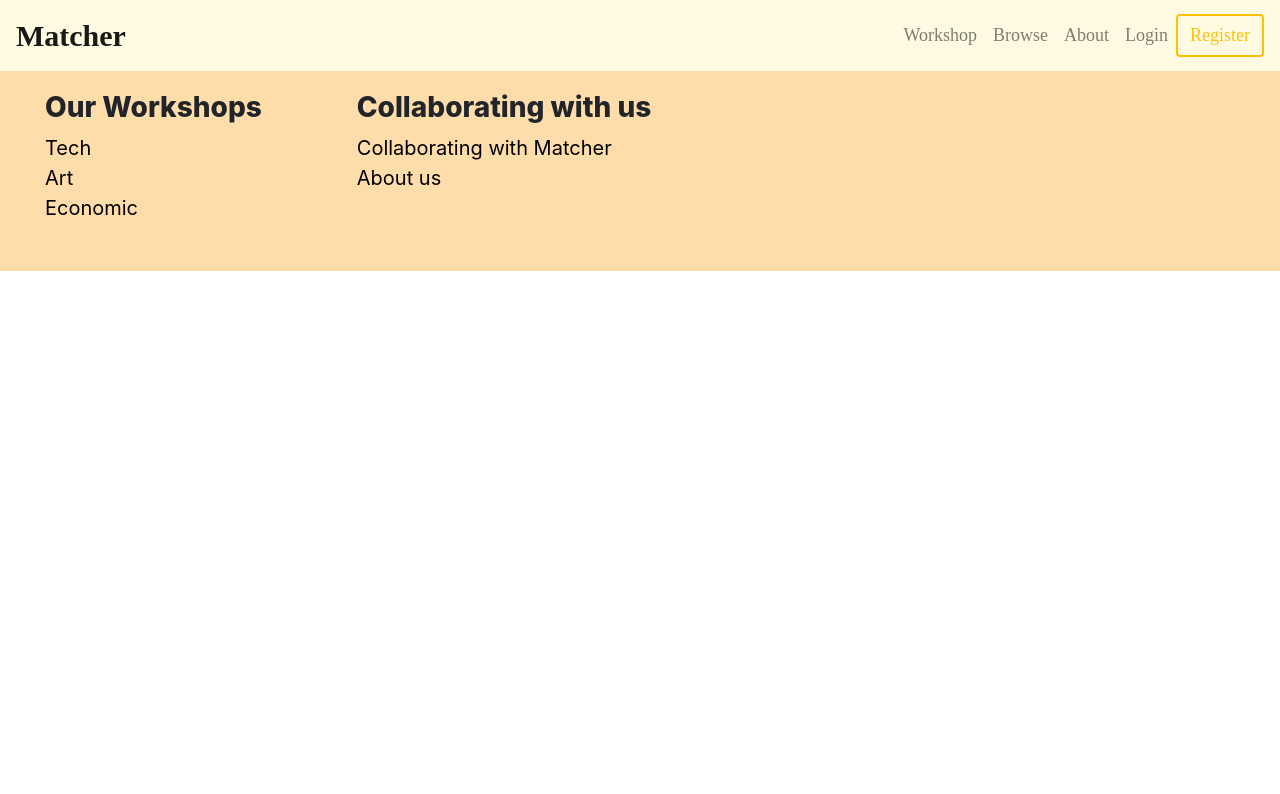
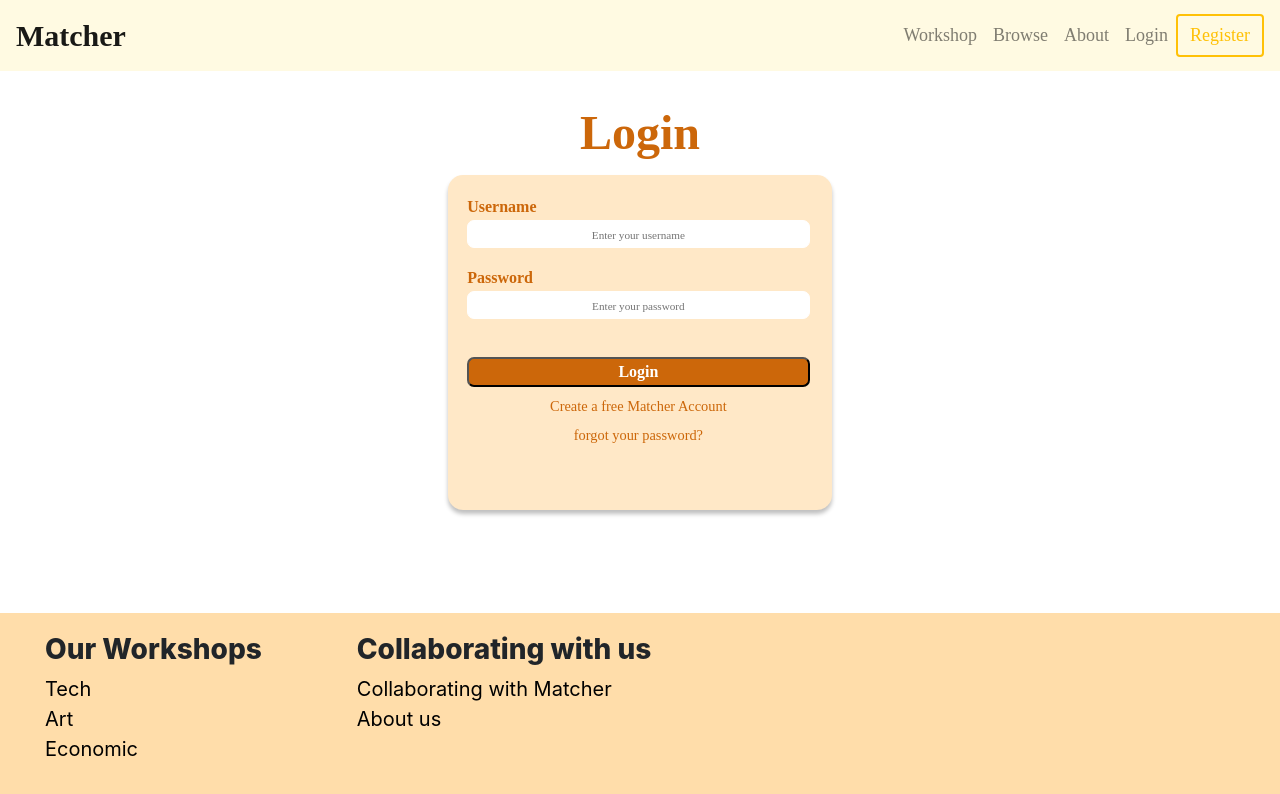
Before and after one commit to 2110423-2019-2/sec1_TerkyCompany-Frontend, a React (Create React App) app: page /login in a window 1280 px wide. Shown: the top 794 px of the page. Built offline with nearby package versions, Linux system fonts and the light colour scheme.

Commit message:
Login UI with checking string constraints

```diff
--- /dev/null
+++ b/src/Components/Login/ErrorMessage.css
@@ -0,0 +1,17 @@
+@import url('//maxcdn.bootstrapcdn.com/font-awesome/4.7.0/css/font-awesome.min.css');
+.error-box {
+    width:100%;
+    color: #D8000C;
+    background-color: #FFD2D2;
+    justify-content: center;
+    font-family: FontAwesome;
+    font-style: normal;
+    font-weight: normal;
+    text-align: center;
+    vertical-align:middle;
+}
+
+.error-box i {
+    font-size:1em;
+    vertical-align:middle;
+}
--- /dev/null
+++ b/src/Components/Login/ErrorMessage.js
@@ -0,0 +1,24 @@
+import React from 'react'
+import './ErrorMessage.css'
+import PropTypes from 'prop-types';
+
+class ErrorMessage extends React.Component {
+    constructor(props){
+        super(props);
+    }
+
+    render() {
+        if(!this.props.show){
+            return null;
+        }
+        return(
+            <div className='error-box'><i className="fa fa-times-circle"></i> {this.props.children}</div>
+        );
+    }
+}
+
+ErrorMessage.propTypes = {
+    show: PropTypes.bool.isRequired
+};
+
+export default ErrorMessage;
--- /dev/null
+++ b/src/Components/Login/Login.css
@@ -0,0 +1,101 @@
+.login-page-container {
+    display: flex;
+    justify-content: center;
+    width: 100%;
+    height: 100%;
+    margin-top: 2%;
+    margin-bottom: 8%;
+    flex-direction: column;
+    padding: auto;
+}
+
+.login-header {
+    display: flex;
+    justify-content: center;
+    padding: auto;
+    margin-bottom: 0.5%;
+    font-size: 3rem;;
+    font-family: B612;
+    font-style: normal;
+    font-weight: bold;
+    color: #CC670A;
+}
+
+.login-container {
+    display: flex;
+    flex-direction: column;
+    justify-content: left;
+    padding-left: 1.5%;
+    padding-right: 1.75%;
+    padding-top: 1.5%;
+    padding-bottom: 5%;
+    background-color: #FFE8C7;
+    margin:0 35%;
+    box-shadow: 0px 4px 4px rgba(0, 0, 0, 0.25);
+    border-radius: 15px;
+}
+
+.login-component{
+    margin: 0;
+    width: 100%;
+}
+
+.label {
+    font-family: B612;
+    font-style: normal;
+    font-weight: bold;
+    color: #CC670A;
+    margin-bottom: 0.25%;
+}
+
+.input-box {
+    width: 100%;
+    background: #FFFFFF;
+    border-radius: 7px;
+    margin-bottom: 5%;
+    border: 0.5px solid white;
+    font-family: B612;
+    font-style: normal;
+}
+
+.login-button {
+    width: 100%;
+    border-radius: 7px;
+    background-color: #CC670A;
+    color: #FFFFFF;
+    margin-top: 8%;
+    margin-bottom: 1%;
+    font-family: B612;
+    font-style: normal;
+    font-weight: bold;
+
+}
+
+.link {
+    color: #CC670A;
+    text-decoration: none;
+    font-family: B612;
+    font-style: normal;
+    font-size: 0.9rem;
+}
+
+.link-container {
+    justify-content: center;
+    display: flex;
+    flex-direction: column;
+}
+
+.link-component {
+    margin-top: 1%;
+    margin-bottom: 0%;
+    text-align: center;
+}
+
+input::placeholder {
+    font-size: 0.7rem;
+    text-align: center;
+}
+
+#pass-box {
+    margin-bottom: 3%;
+}
--- /dev/null
+++ b/src/Components/Login/Login.js
@@ -0,0 +1,78 @@
+import React from 'react';
+import ErrorMessage from './ErrorMessage';
+import './Login.css';
+
+class Login extends React.Component {
+    constructor(props){
+        super(props);
+        this.state = {
+            isLoading: false,
+            username: '',
+            password: '',
+            show: false,
+            errorMessage: ''
+        }
+        this.handleChange = this.handleChange.bind(this);
+        this.handleLogin = this.handleLogin.bind(this);
+    }
+
+
+    handleChange(e) {
+        this.setState({show: false});
+        this.setState({[e.target.name]:e.target.value});
+    }
+
+    handleLogin(e) {
+        e.preventDefault();
+
+        if(this.state.username.length > 20){
+            this.setState({show: true});
+            this.setState({errorMessage: 'username must shorter than 20 characters'})
+        }else if(this.state.password.length > 20){
+            this.setState({show: true});
+            this.setState({errorMessage: 'password must shorter than 20 characters'})
+        }
+        //this means user is in database
+        else if(this.state.username === 'win' && this.state.password === 'win'){
+            this.setState({show: false});
+            //need action
+        }else{
+            this.setState({show: true});
+            this.setState({errorMessage: 'incorrect username or password'})
+        }
+
+
+    }
+
+    render() {
+        return(
+            <div className='login-page-container'>
+                <div className='login-header'>Login</div>
+                <div className='login-container'>
+                    <form onSubmit={this.handleLogin}>
+                        <div className='login-component'>
+                            <label className='label'>Username</label><br/>
+                            <input className='input-box' type='text' name='username' onChange={this.handleChange} placeholder='Enter your username' required />
+                        </div>
+                        <div className='login-component'>
+                            <label className='label'>Password</label><br/>
+                            <input className='input-box' id='pass-box' type='password' name='password'onChange={this.handleChange} placeholder='Enter your password' required />
+                        </div>
+                        <ErrorMessage show={this.state.show}>{this.state.errorMessage}</ErrorMessage>
+                        <div>
+                            <input className='login-button' type='submit' value='Login' />
+                        </div>
+                        <div className='link-container'>
+                            <div className='link-component'><a className='link' href=''>Create a free Matcher Account</a></div>
+                            <div className='link-component'><a className='link' href=''>forgot your password?</a></div>
+                        </div>
+                    </form>
+                </div>
+            </div>
+        );
+    }
+}
+
+
+
+export default Login;
--- a/src/Routes.js
+++ b/src/Routes.js
@@ -8,6 +8,7 @@ import WorkshopDetail from './Components/Workshop_detail/WorkshopDetail';
 import Menubar from './Components/Menubar/Menubar';
 import Workshoplistpage from './Components/Workshop_list/Workshoplistpage';
 import Footer from './Components/Footer/Footer';
+import Login from './Components/Login/Login';
 
 class Routes extends Component {
     render() {
@@ -24,6 +25,8 @@ class Routes extends Component {
                         <Route exact path="/workshop-detail" component={WorkshopDetail} />
                         <Route exact path="/about" component={About} />
                         <Route exact path="/workshoplist" component={Workshoplistpage} />
+                        <Route exact path="/login" component={Login} />
+
                     </Switch>
                 </BrowserRouter>
                 <Footer />
```
